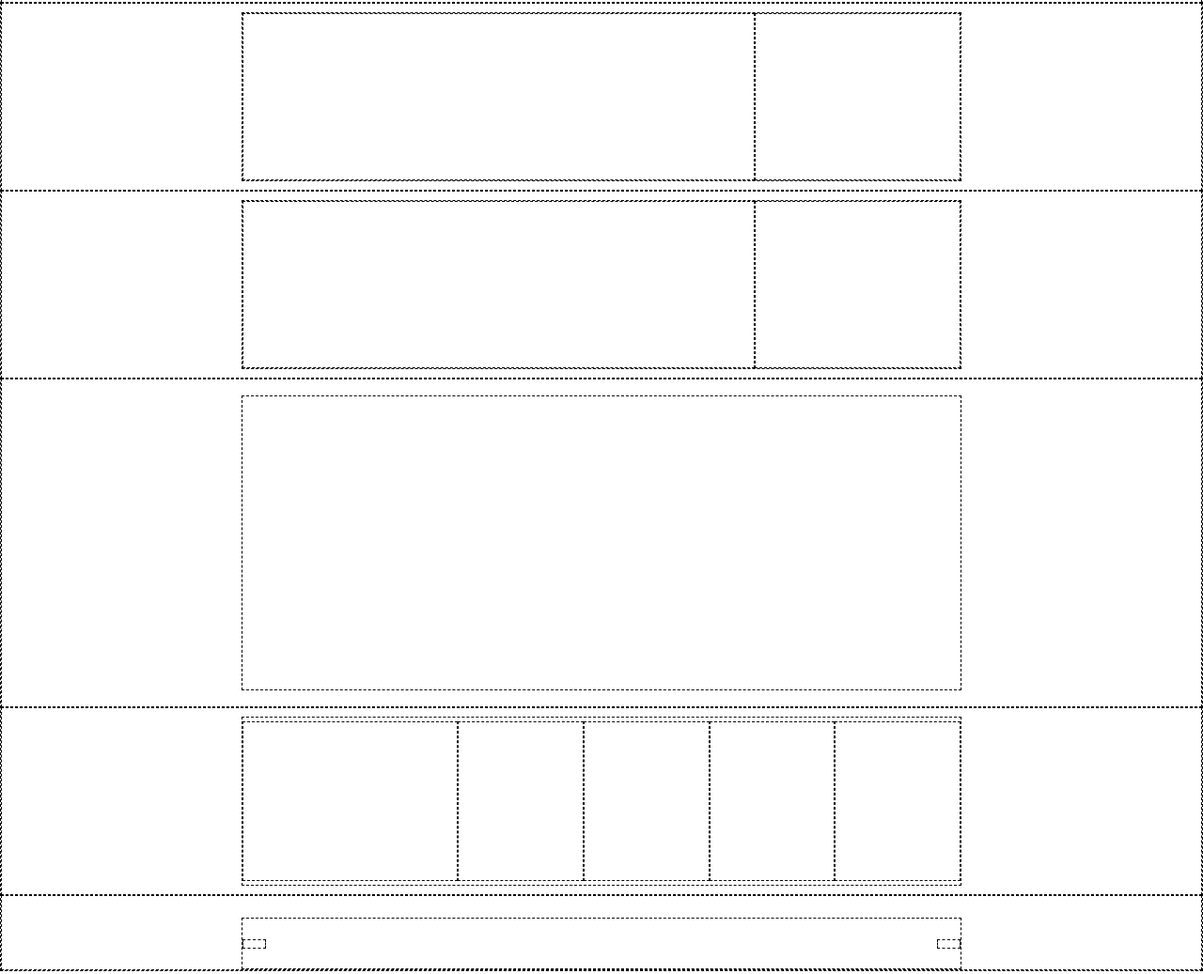
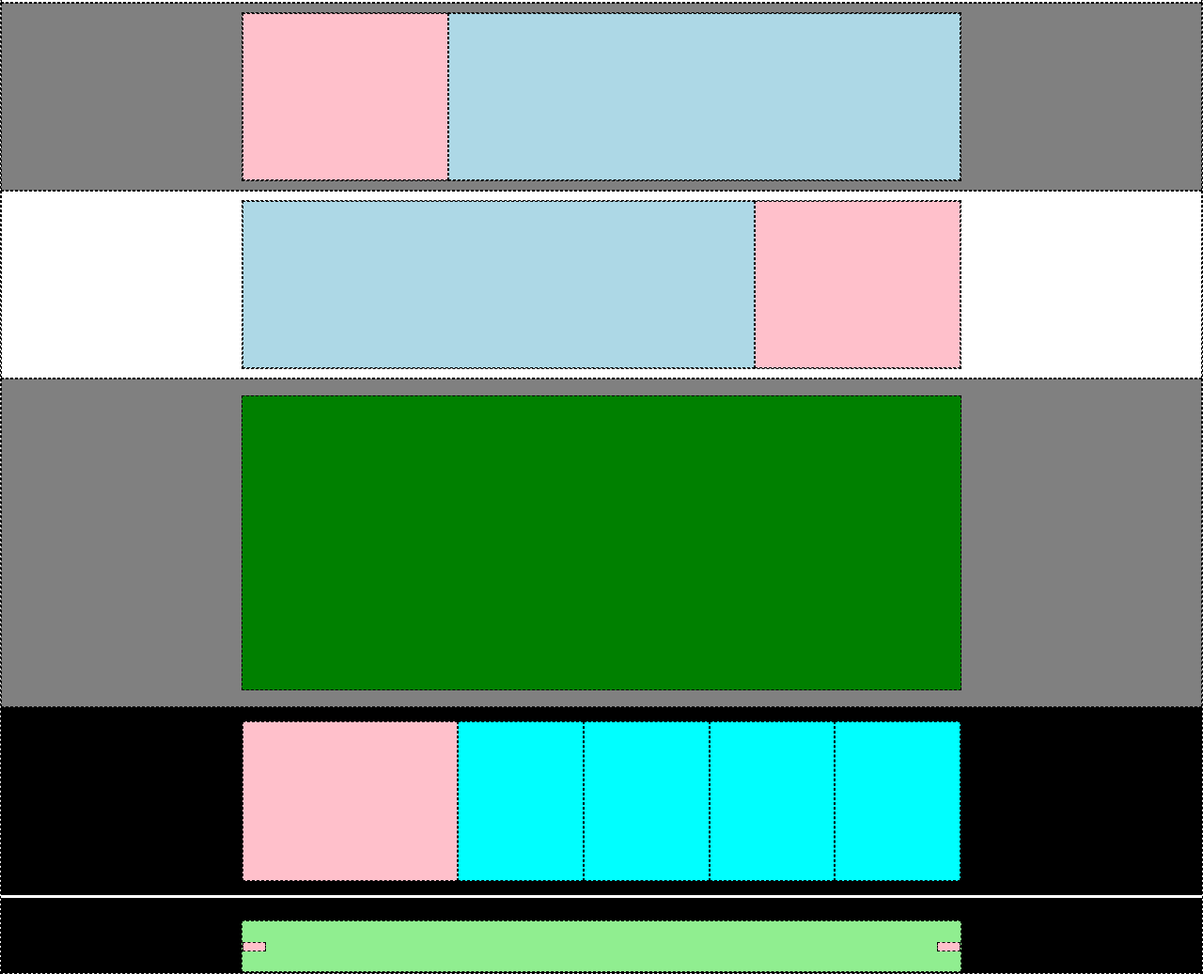
Before and after one commit to IulianBotnari/htmlcss-struttura-discord, a plain HTML site: page index.html in a window 1280 px wide. Shown: the part 448-1485 px from the top of the page at 94% size. Drawn offline with Linux system fonts and the light colour scheme.

Commit message:
Layout finish

```diff
--- a/Css/style.css
+++ b/Css/style.css
@@ -48,18 +48,53 @@ section{
 }
 
 /* #end Utility region */
+.blue{
+    background-color: blue;
+}
 
+.pink{
+    background-color: pink;
+}
+
+.light_blue{
+    background-color: lightblue;
+}
+
+.gray{
+    background-color: gray;
+}
+
+.black{
+    background-color: black;
+}
+
+.green{
+    background-color: green;
+}
+
+.lightgreen{
+    background-color: lightgreen;
+}
+
+.acqua{
+    background-color: aqua;
+}
+
+
+/* #end background color */
 
 #header{
     display: flex;
     height: 50px;
     justify-content: center;
     align-items: center;
+    background-color: azure;
 }
 
 .logo, .link, .login{
     height: 36px;
     border: 1px solid black;
+    background-color: orange;
 
 }
 
@@ -99,6 +134,7 @@ footer{
     height: 80px;
     align-items: flex-end;
     justify-content: center;
+    margin-top: 3px;
 }
 
 .div_footer{
--- a/index.html
+++ b/index.html
@@ -14,49 +14,49 @@
             <div class="login">Login</div>
         </header>
 
-        <section class="debug center_content">
-            <div class="oneblock blockheight block"></div>
+        <section class="blue debug center_content">
+            <div class="pink oneblock blockheight block"></div>
         </section>
 
         <section class="debug center_content">
             <div class="oneblock blockheight block">
-                <div class="bigblock debug"></div>
-                <div class="smallblock debug"></div>
+                <div class="light_blue bigblock debug"></div>
+                <div class="pink smallblock debug"></div>
+            </div>
+        </section>
+
+        <section class="gray debug center_content">
+            <div class="oneblock blockheight block">
+                <div class="pink smallblock debug"></div>
+                <div class="light_blue bigblock debug"></div>
             </div>
         </section>
 
         <section class="debug center_content">
             <div class="oneblock blockheight block">
-                <div class="bigblock debug"></div>
-                <div class="smallblock debug"></div>
+                <div class="light_blue bigblock debug"></div>
+                <div class="pink smallblock debug"></div>
             </div>
         </section>
 
-        <section class="debug center_content">
-            <div class="oneblock blockheight block">
-                <div class="bigblock debug"></div>
-                <div class="smallblock debug"></div>
+        <section class="gray bigsection debug center_content">
+            <div class="oneblock bigblockheight block green"></div>
+        </section>
+
+        <section class="black debug center_content">
+            <div class="oneblock blockheight block center_content">
+                <div class="pink big_tall_block debug"></div>
+                <div class="acqua small_tall_block debug"></div>
+                <div class="acqua small_tall_block debug"></div>
+                <div class="acqua small_tall_block debug"></div>
+                <div class="acqua small_tall_block debug"></div>
             </div>
         </section>
 
-        <section class="bigsection debug center_content">
-            <div class="oneblock bigblockheight block"></div>
-        </section>
-
-        <section class="debug center_content">
-            <div class="oneblock blockheight block center_content">
-                <div class="big_tall_block debug"></div>
-                <div class="small_tall_block debug"></div>
-                <div class="small_tall_block debug"></div>
-                <div class="small_tall_block debug"></div>
-                <div class="small_tall_block debug"></div>
-            </div>
-        </section>
-
-        <footer class="debug">
-            <div class="block div_footer oneblock">
-                <div class="logo_footer debug"></div>
-                <div class="button debug"></div>
+        <footer class="black debug">
+            <div class="block div_footer oneblock lightgreen">
+                <div class="pink logo_footer debug"></div>
+                <div class="pink button debug"></div>
             </div>
         </footer>
 
```
